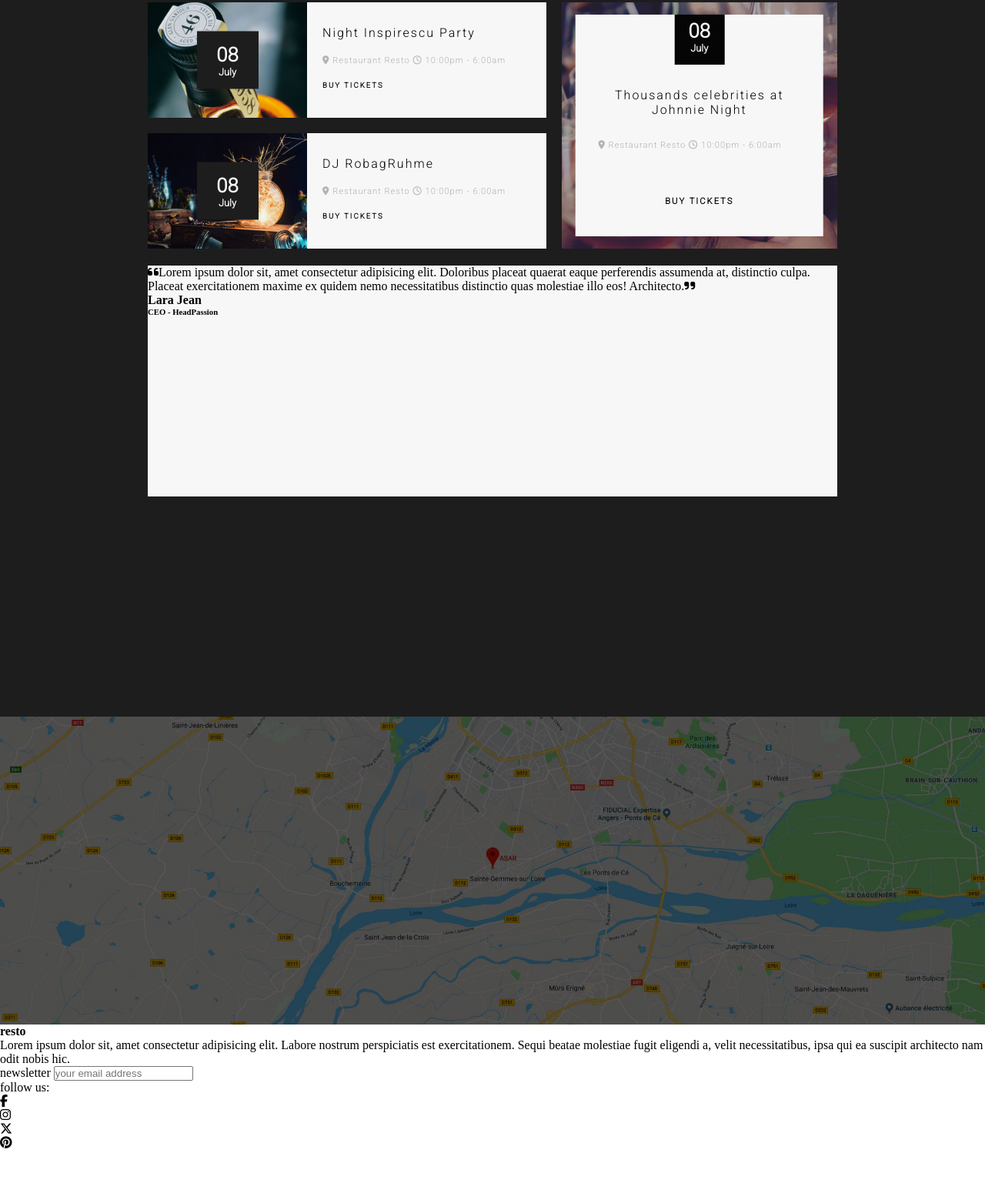
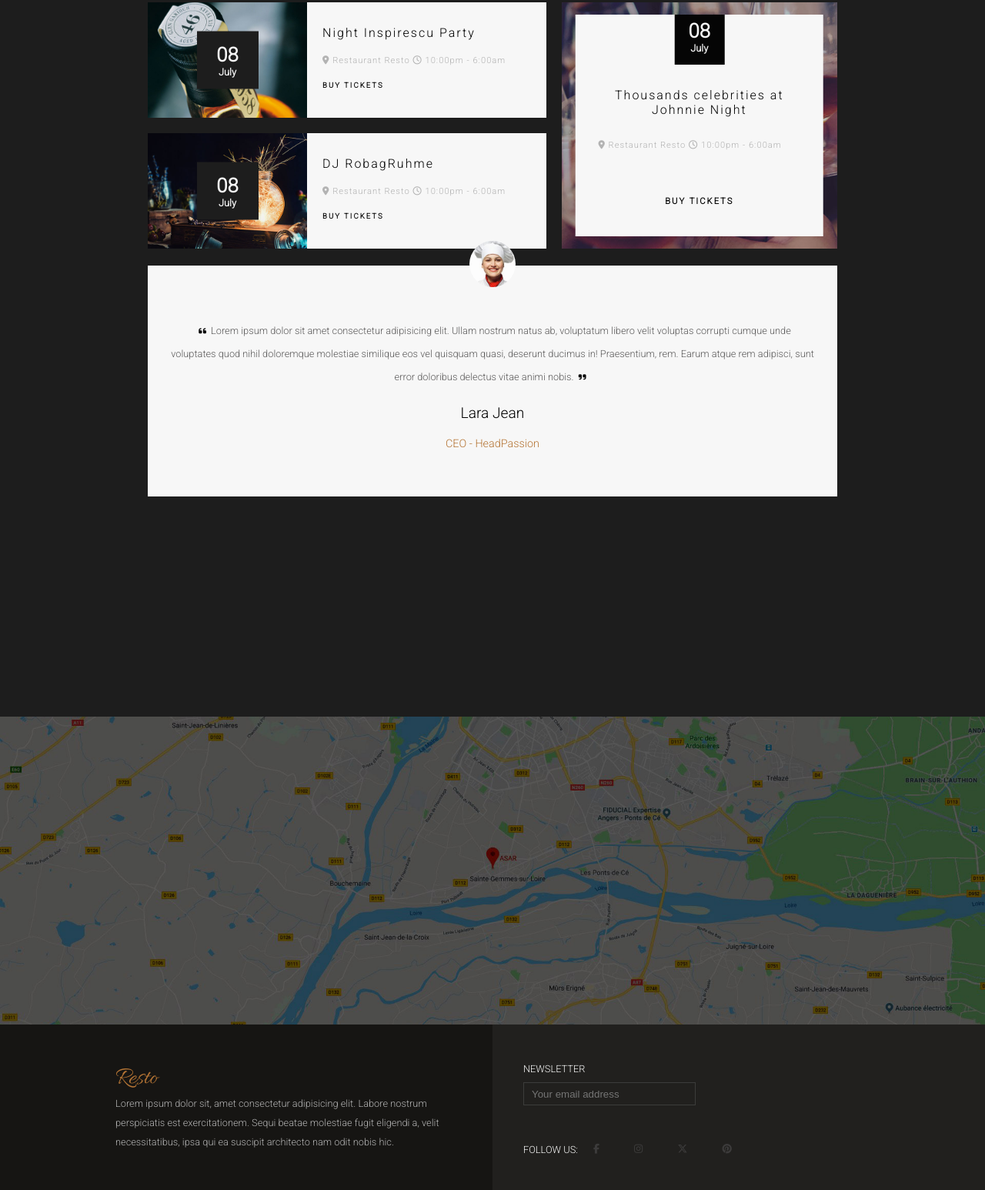
Before and after one commit to Matys-dev/le-resto, a plain HTML site: page index.html in a window 1280 px wide. Shown: the part 2905-4451 px from the top of the page at 77% size. Before the commit the page ends 4399 px from the top, so only its background shows below. Drawn offline with Linux system fonts and the light colour scheme.

Commit message:
desktop terminé

```diff
--- a/assets/styles/index.scss
+++ b/assets/styles/index.scss
@@ -6,3 +6,4 @@
 @import "./layouts/section5";
 @import "./layouts/section6";
 @import "./layouts/section7";
+@import "./layouts/footer";
--- /dev/null
+++ b/assets/styles/layouts/_footer.scss
@@ -0,0 +1,77 @@
+footer {
+  background: url(/assets/img/bg-footer.jpg) center/cover;
+
+  .footer-container {
+    display: grid;
+    grid-template-columns: 50% 50%;
+
+    .left-part {
+      margin: 50px 20px 50px 150px;
+      h4 {
+        @include title1;
+        text-transform: capitalize;
+        font-size: 2rem;
+        font-weight: 100;
+      }
+      p {
+        color: $white1;
+        font-family: $font3;
+        font-size: 0.8rem;
+        line-height: 25px;
+        color: rgb(179, 179, 179);
+      }
+    }
+    .right-part {
+      .newsletter {
+        display: flex;
+        flex-direction: column;
+        margin: 50px 40px;
+        label {
+          color: $white1;
+          font-family: $font3;
+          text-transform: uppercase;
+          margin-bottom: 10px;
+          font-size: 0.8rem;
+        }
+        input {
+          width: 40%;
+          height: 30px;
+          background: none;
+          border: 1px solid $grey1;
+          padding: 10px;
+
+          &:focus {
+            outline: 1px solid $brown1;
+          }
+        }
+      }
+      .socials {
+        margin-left: 40px;
+        display: flex;
+        p {
+          color: $white1;
+          font-family: $font3;
+          text-transform: uppercase;
+          font-size: 0.8rem;
+        }
+        ul {
+          display: flex;
+          justify-content: space-between;
+          width: 30%;
+          margin: 0 20px;
+          color: $grey1;
+          font-size: 0.8rem;
+
+          li {
+            cursor: pointer;
+
+            &:hover {
+              color: $white1;
+              transition: 0.6s;
+            }
+          }
+        }
+      }
+    }
+  }
+}
--- a/assets/styles/layouts/_section7.scss
+++ b/assets/styles/layouts/_section7.scss
@@ -7,4 +7,46 @@
   top: 50%;
   left: 50%;
   transform: translate(-50%, 2850px);
+
+  .avatar {
+    position: absolute;
+    border-radius: 50px;
+    height: 60px;
+    width: 60px;
+    background: url(/assets/img/avatar-02.jpg) center/cover;
+    top: 50%;
+    left: 50%;
+    transform: translate(-50%, -182px);
+  }
+
+  .quote {
+    p {
+      i {
+        margin: 6px;
+        font-size: 0.7rem;
+        color: $black1;
+      }
+      text-align: center;
+      font-family: $font3;
+      margin: 70px 30px 0;
+      line-height: 30px;
+      font-size: 0.8rem;
+      color: rgba(65, 64, 64, 0.86);
+    }
+    h4 {
+      text-align: center;
+      margin: 20px;
+      font-family: $font3;
+      font-size: 1.2rem;
+      font-weight: 100;
+    }
+    h6 {
+      text-align: center;
+      margin: 20px;
+      font-family: $font3;
+      font-size: 0.9rem;
+      font-weight: 100;
+      color: $brown1;
+    }
+  }
 }
--- a/index.html
+++ b/index.html
@@ -268,14 +268,10 @@
 
     <section class="section6"></section>
     <section class="section7">
-      <span></span>
+      <div class="avatar"></div>
       <div class="quote">
         <p>
-          <i class="fa-solid fa-quote-left"></i>Lorem ipsum dolor sit, amet
-          consectetur adipisicing elit. Doloribus placeat quaerat eaque
-          perferendis assumenda at, distinctio culpa. Placeat exercitationem
-          maxime ex quidem nemo necessitatibus distinctio quas molestiae illo
-          eos! Architecto.<i class="fa-solid fa-quote-right"></i>
+          <i class="fa-solid fa-quote-left"></i>Lorem ipsum dolor sit amet consectetur adipisicing elit. Ullam nostrum natus ab, voluptatum libero velit voluptas corrupti cumque unde voluptates quod nihil doloremque molestiae similique eos vel quisquam quasi, deserunt ducimus in! Praesentium, rem. Earum atque rem adipisci, sunt error doloribus delectus vitae animi nobis.<i class="fa-solid fa-quote-right"></i>
         </p>
         <h4>Lara Jean</h4>
         <h6>CEO - HeadPassion</h6>
@@ -293,10 +289,10 @@
             architecto nam odit nobis hic.
           </p>
         </div>
-        <div class="left-part">
+        <div class="right-part">
           <div class="newsletter">
             <label for="email">newsletter</label>
-            <input type="email" placeholder="your email address" />
+            <input type="email" placeholder="Your email address" />
           </div>
           <div class="socials">
             <p>follow us:</p>
```
Also changed, not shown: assets/styles/index.css, 1 other file.
